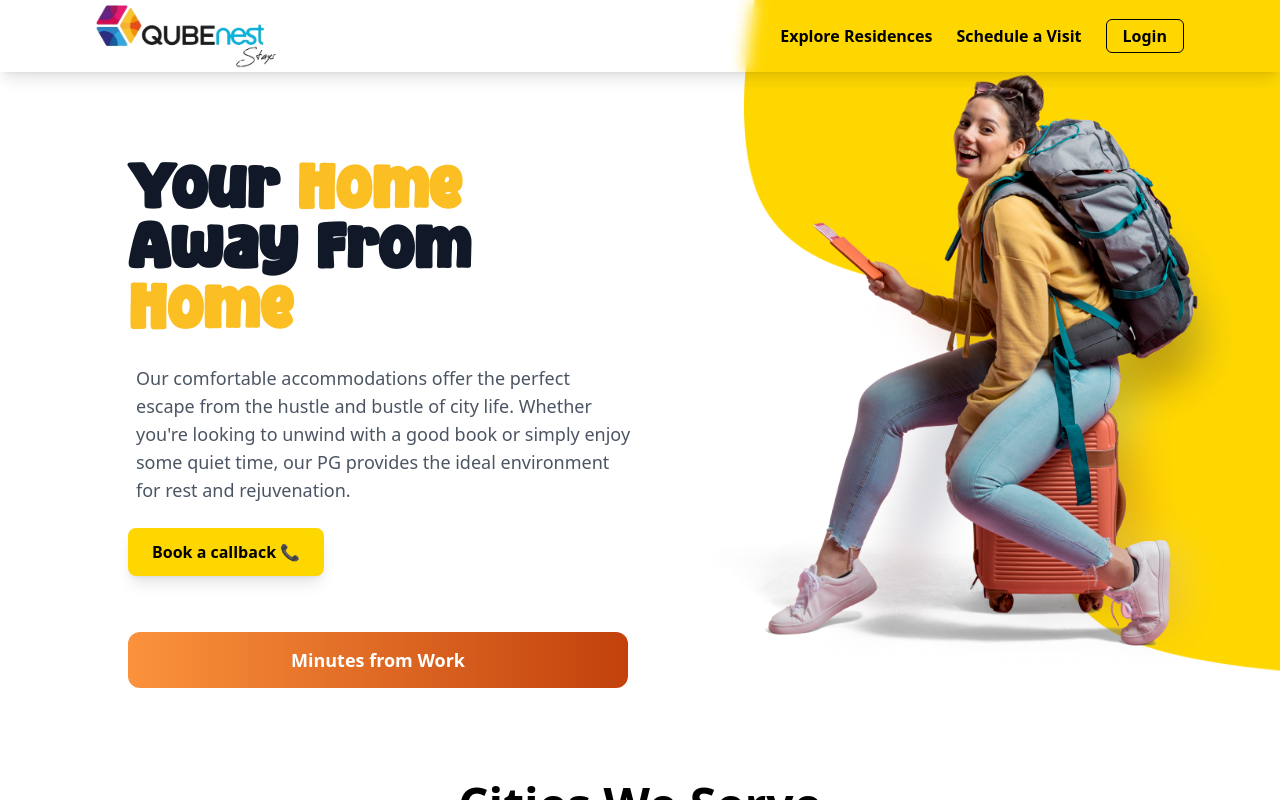
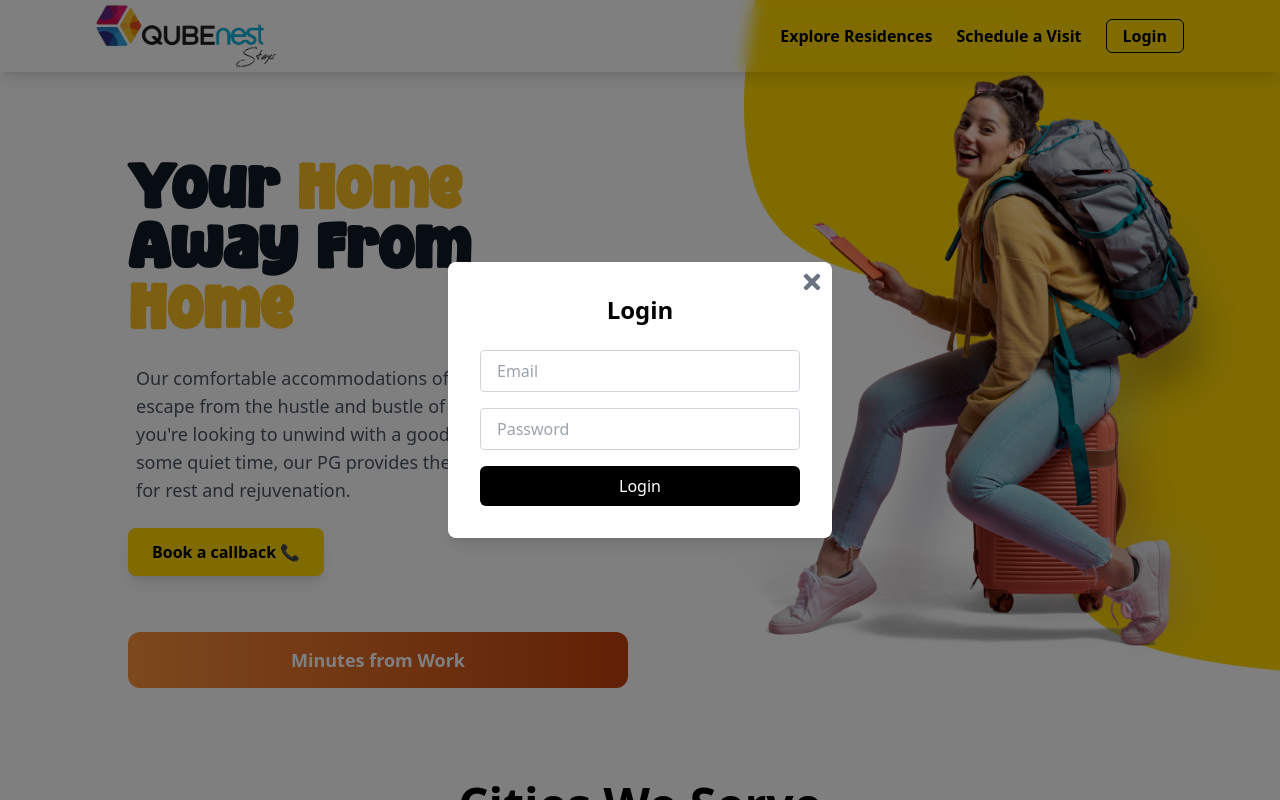
Before and after one commit to Satya01jeet/qubenest, a React (Vite) app in the folder client/: page / in a window 1280 px wide. Both pictures are taken after a click on the button "Login". Shown: the top 800 px of the page. Built offline with nearby package versions, Linux system fonts and the light colour scheme.

Commit message:
login modal

```diff
--- a/client/src/components/Navbar.jsx
+++ b/client/src/components/Navbar.jsx
@@ -1,33 +1,34 @@
-import React, { useState, useEffect } from 'react';
-import Logo from '../assets/images/logo_2.png';
-import { FaBars, FaTimes } from 'react-icons/fa';
-import { useLocation, useNavigate } from 'react-router-dom';
+import React, { useState, useEffect } from "react";
+import Logo from "../assets/images/logo_2.png";
+import { FaBars, FaTimes } from "react-icons/fa";
+import { useLocation, useNavigate } from "react-router-dom";
 
 const Navbar = () => {
   const [isScrollingUp, setIsScrollingUp] = useState(true);
   const [isMobileMenuOpen, setIsMobileMenuOpen] = useState(false);
+  const [isLoginModalOpen, setIsLoginModalOpen] = useState(false);
   let lastScrollY = window.scrollY;
   const location = useLocation();
   const navigate = useNavigate();
 
   const scrollToSection = (sectionId) => {
     const element = document.getElementById(sectionId);
-    if(element){
-      element.scrollIntoView({behavior: 'smooth'});
+    if (element) {
+      element.scrollIntoView({ behavior: "smooth" });
     }
-  }
+  };
 
   const handleExploreResidences = (e) => {
     e.preventDefault();
-    if(location.pathname !== '/'){
-      navigate('/');
-      setTimeout(()=>{
-        scrollToSection('city-section');
-      },200)
+    if (location.pathname !== "/") {
+      navigate("/");
+      setTimeout(() => {
+        scrollToSection("city-section");
+      }, 200);
     } else {
-      scrollToSection('city-section');
+      scrollToSection("city-section");
     }
-  }
+  };
 
   useEffect(() => {
     const handleScroll = () => {
@@ -40,9 +41,9 @@ const Navbar = () => {
       lastScrollY = currentScrollY;
     };
 
-    window.addEventListener('scroll', handleScroll);
+    window.addEventListener("scroll", handleScroll);
     return () => {
-      window.removeEventListener('scroll', handleScroll);
+      window.removeEventListener("scroll", handleScroll);
     };
   }, []);
 
@@ -50,10 +51,16 @@ const Navbar = () => {
     setIsMobileMenuOpen(!isMobileMenuOpen);
   };
 
+  const toggleLoginModal = () => {
+    setIsLoginModalOpen(!isLoginModalOpen);
+  };
+
   return (
+    <>
+      {/* Navbar */}
       <nav
         className={`w-full backdrop-blur shadow-lg fixed top-0 z-50 flex justify-between items-center py-1 transition-all duration-500 px-4 sm:px-24 ${
-        isScrollingUp ? 'translate-y-0' : '-translate-y-full'
+          isScrollingUp ? "translate-y-0" : "-translate-y-full"
         }`}
       >
         <div className="flex items-center">
@@ -71,13 +78,20 @@ const Navbar = () => {
 
         {/* Desktop Menu */}
         <div className="hidden md:flex md:items-center space-x-6 text-black font-semibold">
-        <a href="" className="hover:text-zinc-200 transition" onClick={handleExploreResidences} >
+          <a
+            href=""
+            className="hover:text-zinc-200 transition"
+            onClick={handleExploreResidences}
+          >
             Explore Residences
           </a>
           <a href="#schedule" className="hover:text-zinc-200 transition">
             Schedule a Visit
           </a>
-        <button className="border border-black rounded-md py-1 px-4 hover:scale-105 active:scale-100 transition">
+          <button
+            className="border border-black rounded-md py-1 px-4 hover:scale-105 active:scale-100 transition"
+            onClick={toggleLoginModal}
+          >
             <a href="#login">Login</a>
           </button>
         </div>
@@ -85,10 +99,18 @@ const Navbar = () => {
         {/* Mobile Menu */}
         {isMobileMenuOpen && (
           <div className="absolute top-16 left-0 w-full bg-white shadow-md md:hidden flex flex-col items-center space-y-4 py-6">
-          <a href="#explore" className="text-black font-semibold hover:text-zinc-800 transition" onClick={handleExploreResidences}>
+            <a
+              href="#explore"
+              className="text-black font-semibold hover:text-zinc-800 transition"
+              onClick={handleExploreResidences}
+            >
               Explore Residences
             </a>
-          <a href="#schedule" className="text-black font-semibold hover:text-zinc-200 transition" onClick={toggleMobileMenu}>
+            <a
+              href="#schedule"
+              className="text-black font-semibold hover:text-zinc-200 transition"
+              onClick={toggleMobileMenu}
+            >
               Schedule a Visit
             </a>
             <button
@@ -100,6 +122,65 @@ const Navbar = () => {
           </div>
         )}
       </nav>
+
+      {/* Login Modal */}
+      {isLoginModalOpen && (
+        <div
+          className="fixed inset-0 h-screen w-screen flex justify-center items-center bg-black bg-opacity-50 z-50"
+          onClick={toggleLoginModal} // Close modal when clicking outside content
+        >
+          <div
+            className="bg-white rounded-lg p-8 w-full max-w-sm relative shadow-lg"
+            onClick={(e) => e.stopPropagation()} // Prevent closing when clicking inside the modal
+            role="dialog"
+            aria-labelledby="login-title"
+            aria-modal="true"
+          >
+            <button
+              onClick={toggleLoginModal}
+              className="absolute top-2 right-2 text-gray-500 hover:text-gray-800"
+              aria-label="Close Login Modal"
+            >
+              <FaTimes size={24} />
+            </button>
+            <h2
+              id="login-title"
+              className="text-2xl font-bold mb-6 text-center"
+            >
+              Login
+            </h2>
+            <form
+              className="flex flex-col space-y-4"
+              onSubmit={(e) => {
+                e.preventDefault(); // Prevent default submission behavior
+                console.log("Login submitted");
+              }}
+            >
+              <input
+                type="email"
+                placeholder="Email"
+                className="border border-gray-300 rounded px-4 py-2"
+                required
+                aria-label="Email"
+              />
+              <input
+                type="password"
+                placeholder="Password"
+                className="border border-gray-300 rounded px-4 py-2"
+                required
+                aria-label="Password"
+              />
+              <button
+                type="submit"
+                className="bg-black text-white rounded-md py-2 px-4 hover:bg-gray-800 transition"
+              >
+                Login
+              </button>
+            </form>
+          </div>
+        </div>
+      )}
+    </>
   );
 };
 
```
Lines whose indentation alone changed are shown as unchanged.
